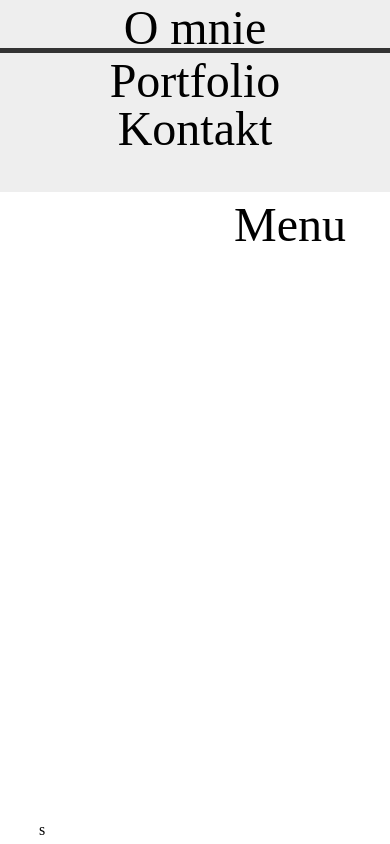
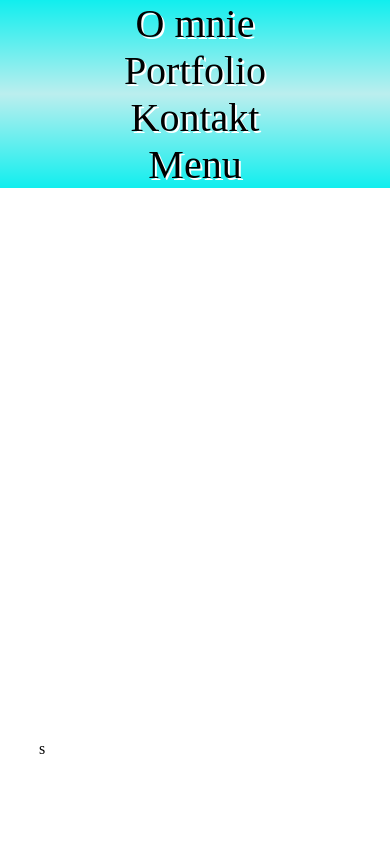
Before and after one commit to rafalmalenta/raf, a website built with webpack: page build/index.html in a window 390 px wide. Shown: the top 844 px of the page. Built offline with nearby package versions, Linux system fonts and the light colour scheme.

Commit message:
another improvment

```diff
--- a/src/scripts.js
+++ b/src/scripts.js
@@ -1,10 +1,10 @@
 import "./style.sass";
-
+//import $ from "jquery";
 var cacheDOM = (function(){
 	var blocks = document.getElementsByClassName("block");
 	blocks = [ ...blocks ];
 	var menu = document.getElementsByClassName("menu");
-	var colapser = document.getElementsByClassName("colapser");
+	var colapser = document.getElementsByClassName("menu--colapser");
 	return{
 		menu: menu,
 		blocks: blocks,
@@ -33,7 +33,7 @@ var scrollspy = function(){
 	console.log("sasa")
 
 	for( var i=2; i>=0; i-- ){
-		if(blocks[i].offsetTop < window.scrollY+10){
+		if(blocks[i].offsetTop < window.scrollY){
 			document.querySelector('a[href*=' + blocks[i].id + ']').classList.add("active");
 			console.log("addded");
 			return;
@@ -50,14 +50,12 @@ var menu = document.getElementsByClassName("menu");
 setTimeout(function(){
 	var tohide = document.getElementsByClassName("menu--label__hide");
 	var arr = [ ...tohide ];
-	var tolower = document.getElementById("tolower");
+	var tolower = document.getElementById("menu--label__tolower");
 	tolower.innerHTML = "m";
 	arr.forEach(function(x){
 		x.style.display="none";
 	});
 },3300)
-var lastscrollY = 1333333333;
-//var buttons = [ ...document.getElementsByTagName("a")];
 
 function menuToggle(){
 	console.log(cacheDOM.colapser[0].classList.contains('colapsed'));
--- a/src/style.sass
+++ b/src/style.sass
@@ -1,45 +1,42 @@
-.menu * a
-    text-decoration: none
-    color: inherit
-    position: relative
-    margin-right: 44px
-    top: 1em
 .menu a
     text-decoration: none
     color: inherit
     position: relative
     margin-right: 44px
-    top: 1em
+
+
 .menu--label
     margin-left: 50px
+
 .onlyonlowres
-        display: none
+    display: none
 body
     margin: 0px
-    margin-top: 4em
+    margin-top: 40px
     width: 100%
     overflow-x: hidden
     position: absolute
 
 .menu
-    color: black
-    //text-shadow: 4px 4px #aaaaaa
     top: 0px
     position: fixed
     width: 100%
     text-align: right
-    font-size: 3em
-    height: 3em
+    font-size: 40px
     z-index: 1
-    //display: inline
-    background-color: #aaa
-
+    background-image: linear-gradient(#11eeee, #bbeeee, #11eeee)
+    padding-top: 10px
+    padding-bottom: 10px
+    text-shadow: 3px 3px #ffffff
 
 
 .block
+    display: block !important
     height: 40em
     width: 100%
-    padding: 10%
+    margin-top: 30px
+    padding-right: 10%
+    padding-left: 10%
 
 .menu--label
     position: relative
@@ -50,13 +47,22 @@ body
 
 .active
     border-bottom: 5px solid #333
+    color: #aa4444 !important
+
+
+.menu--colapser
+    list-style-type: none
+    display: inline
+
+.menu--colapser > li
+    display: inline
 
 
 
 
 @media screen and (max-width: 1000px)
-    .menu * .menu--btn
-        font-size: 1em
+    .menu * //.menu--btn
+        //font-size: 1em
         display: block
         width: 100%
         margin: 0px 0px 0px 0px
@@ -64,17 +70,22 @@ body
         right: 0px
         padding: 0px 0px 0px 0px
         top: 0px
-        height: 1em
         text-align: center
         float: none
-        //border: 1px red solid
+        font-weight: 444
+        text-shadow: 2px 2px #ffffff
 
     .menu
-        height: 4em
         margin: 0px 0px 0px 0px
         padding: 0px 0px 0px 0px
-        background-color: #eee
+
     .onlyonlowres
         display: block
+        padding: 0px 0px 0px 0px
+        margin: 0px 0px 0px 0px
+        text-align: center
+        width: 100%
     .menu > .menu--label
         display: none
+    .menu > .colapsed > .menu--colapser___btn
+        display: none
```
Also changed, not shown: build/index.html.
